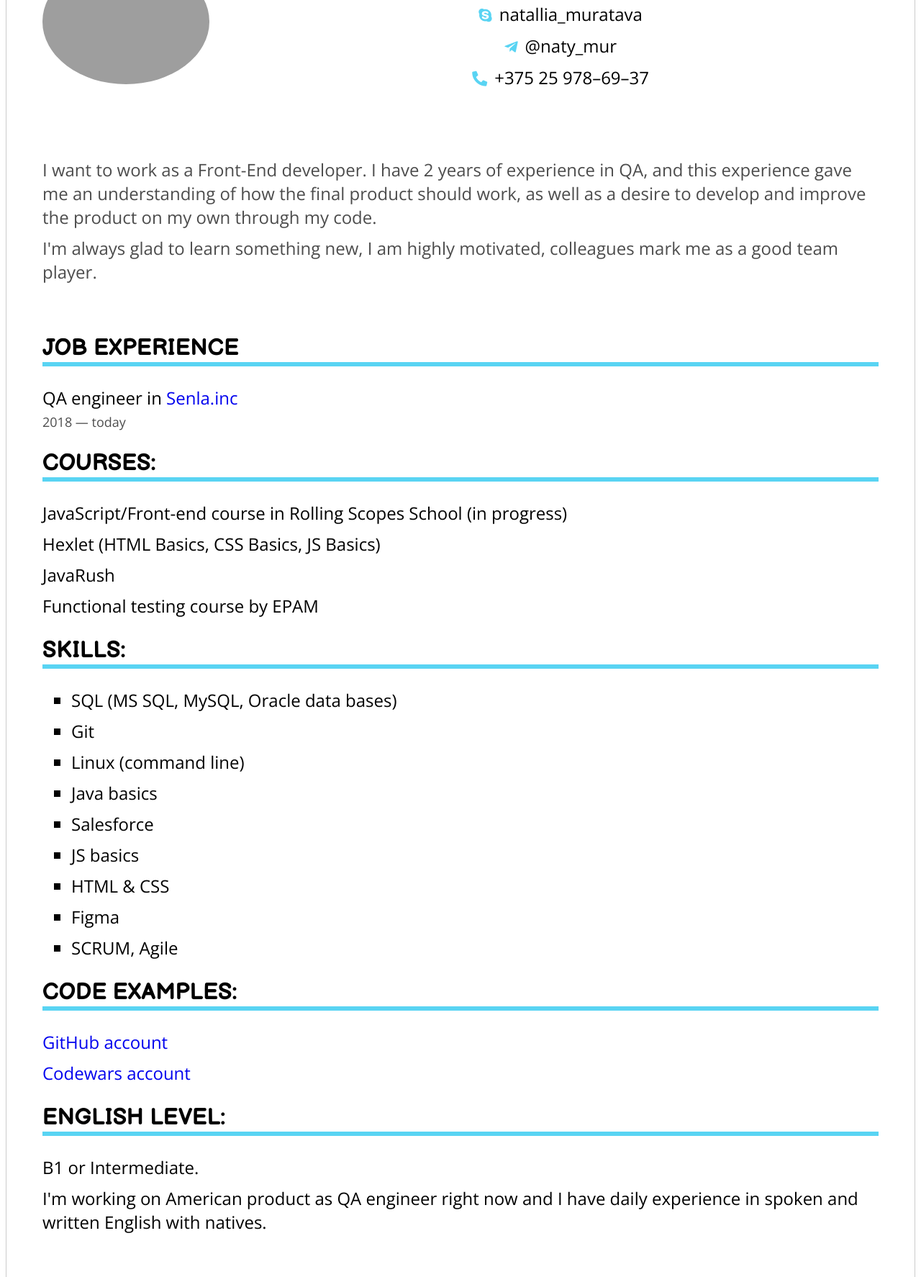
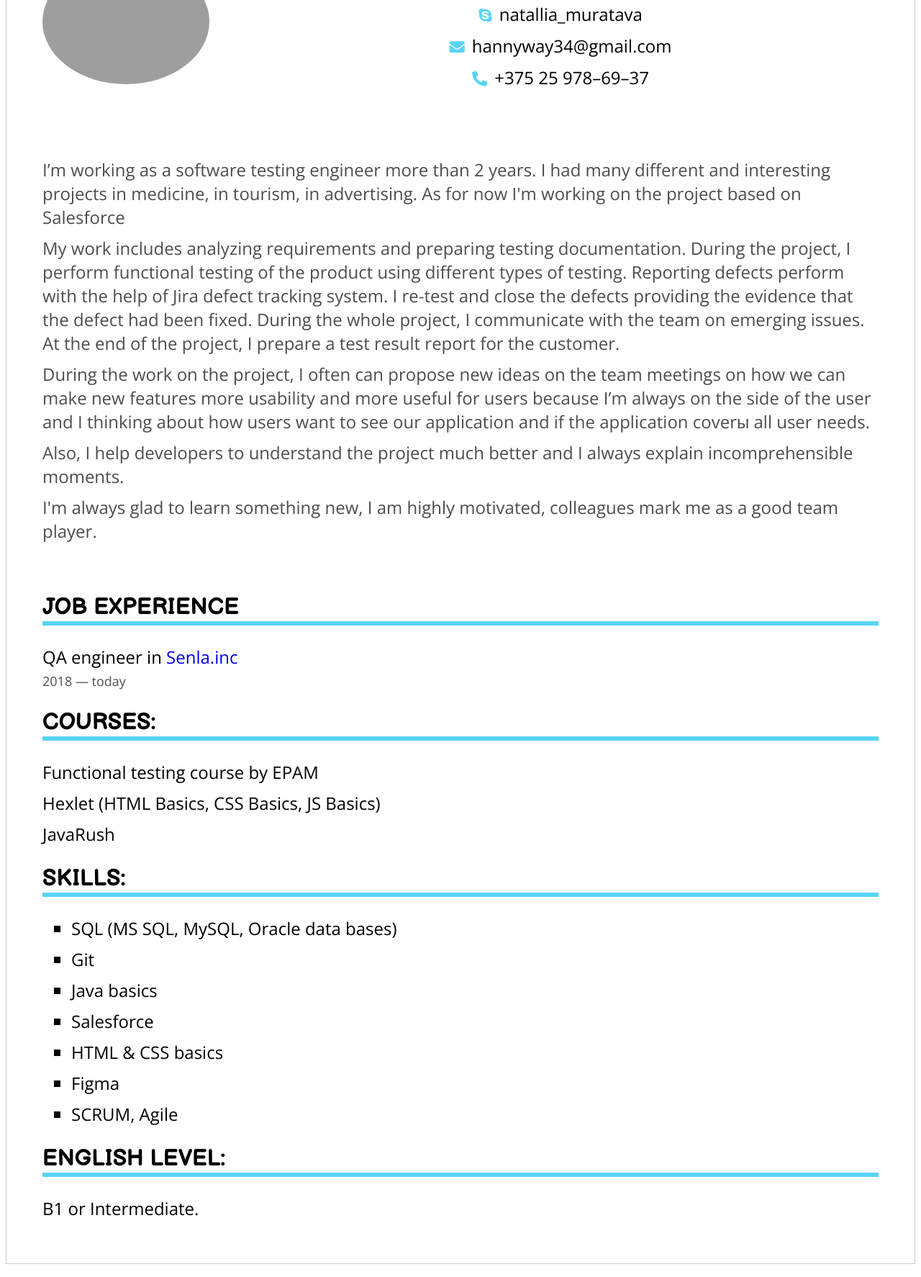
Before and after one commit to Natymur/rsschool-cv, a plain HTML site: page index.html in a window 1280 px wide. Shown: the part 181-1955 px from the top of the page at 72% size. Drawn offline with nearby package versions, Linux system fonts and the light colour scheme; grey boxes are pictures that could not be loaded.

Commit message:
some changes

```diff
--- a/index.html
+++ b/index.html
@@ -20,14 +20,19 @@
         <h1>Natalia Muratova</h1>
         <ul class="contacts">
           <li> <i class="fab fa-skype"></i>natallia_muratava</li>
-          <li><i class="fab fa-telegram-plane"> </i>@naty_mur</li>
+          <li><i class="fas fa-envelope"></i>hannyway34@gmail.com</li>
           <li><i class="fas fa-phone-alt"></i>+375 25 978–69–37</li>
         </ul>
       </section>
     </header>
 
     <section class="about-me">
-      <p>I want to work as a Front-End developer. I have 2 years of experience in QA, and this experience gave me an understanding of how the final product should work, as well as a desire to develop and improve the product on my own through my code. </p>
+      <p>I’m working as a software testing engineer more than 2 years. I had many different and interesting projects in medicine, in tourism, in advertising. As for now I'm working on the project based on Salesforce </p>
+
+      <p>My work includes analyzing requirements and preparing testing documentation. During the project, I perform functional testing of the product using different types of testing. Reporting defects perform with the help of Jira defect tracking system. I re-test and close the defects providing the evidence that the defect had been fixed. During the whole project, I communicate with the team on emerging issues. At the end of the project, I prepare a test result report for the customer.</p>
+
+      <p>During the work on the project, I often can propose new ideas on the team meetings on how we can make new features more usability and more useful for users because I’m always on the side of the user and I thinking about how users want to see our application and if the application coverы all user needs.</p>
+      <p>Also, I help developers to understand the project much better and I always explain incomprehensible moments.</p>
 
       <p>I'm always glad to learn something new, I am highly motivated, colleagues mark me as a good team player.</p>
     </section>
@@ -42,10 +47,9 @@
     <section class="courses">
       <h2>COURSES:</h2>
 
-      <p>JavaScript/Front-end course in Rolling Scopes School (in progress)</p>
+      <p>Functional testing course by EPAM</p>
       <p>Hexlet (HTML Basics, CSS Basics, JS Basics)</p>
       <p>JavaRush</p>
-      <p>Functional testing course by EPAM</p>
     </section>
 
     <section class="skills">
@@ -54,27 +58,18 @@
       <ul>
         <li>SQL (MS SQL, MySQL, Oracle data bases)</li>
         <li>Git</li>
-        <li>Linux (command line)</li>
         <li>Java basics</li>
         <li>Salesforce</li>
-        <li>JS basics</li>
-        <li>HTML & CSS</li>
+        <li>HTML & CSS basics</li>
         <li>Figma</li>
         <li>SCRUM, Agile</li>
       </ul>
-    </section>
-
-    <section class="code-examples">
-      <h2>CODE EXAMPLES:</h2>
-      <p><a href="https://github.com/Natymur">GitHub account</a></p>
-      <p><a href="https://www.codewars.com/users/Natymur">Codewars account</a></p>
     </section>
 
     <section class="english-lvl">
       <h2>ENGLISH LEVEL:</h2>
 
       <p>B1 or Intermediate.</p>
-      <p>I'm working on American product as QA engineer right now and I have daily experience in spoken and written English with natives.</p>
     </section>
   </main>
 </body>
```
